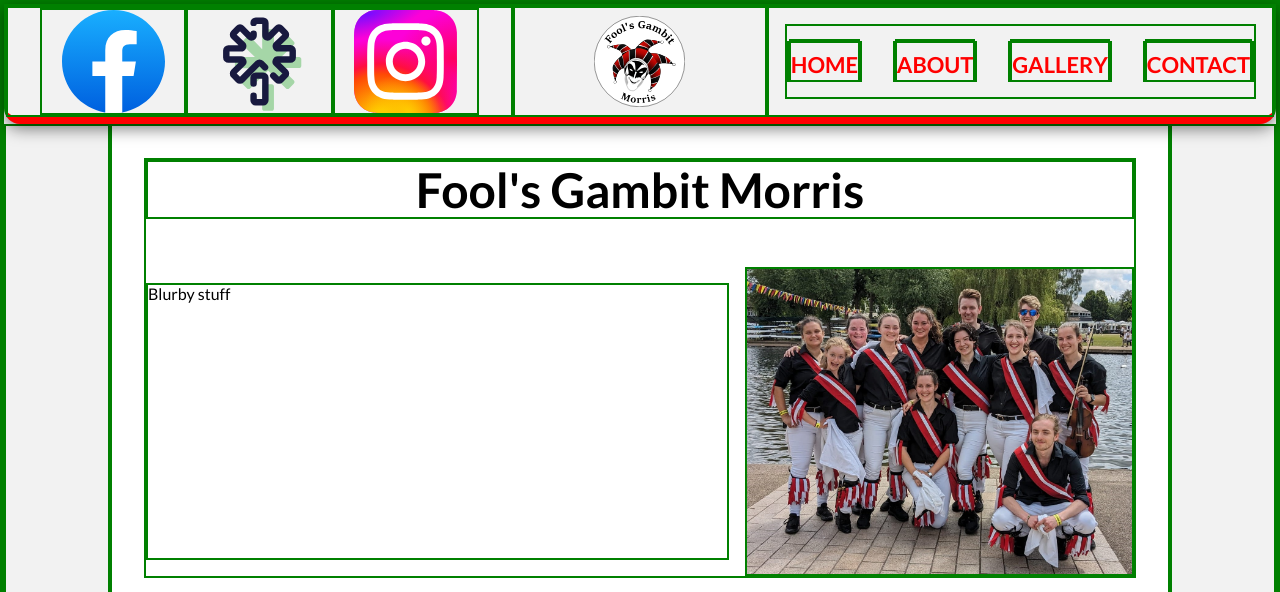
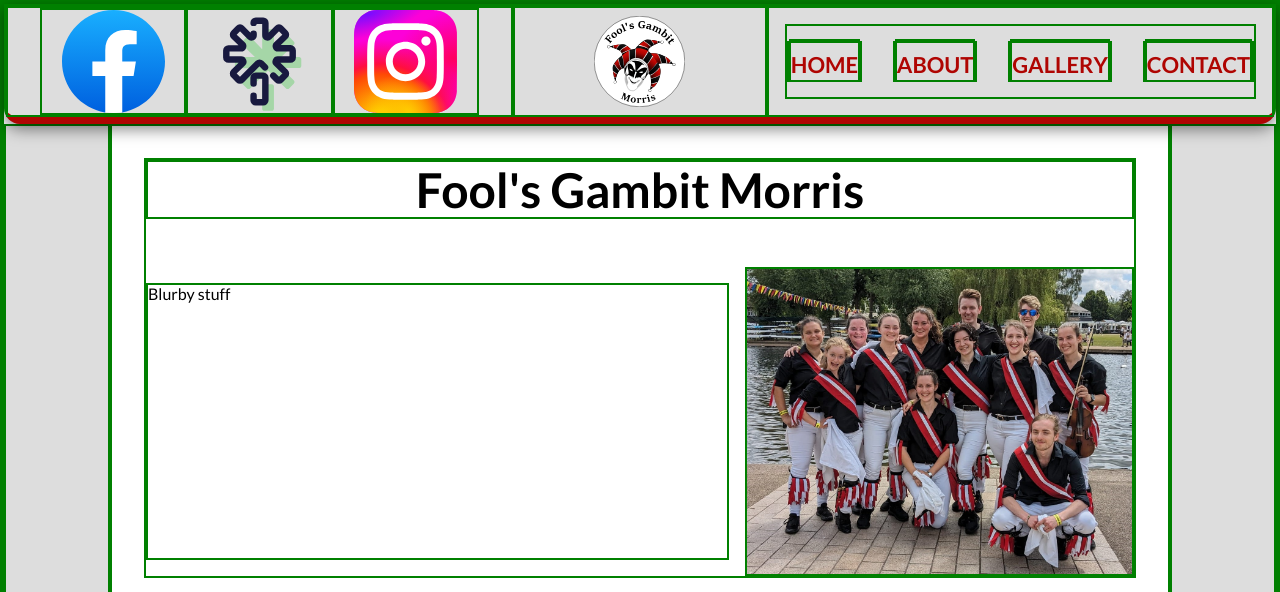
Before and after one commit to KynanPR/Fools-Website, a website: page index.html in a window 1280 px wide. Shown: the top 592 px of the page. Drawn offline with nearby package versions, Linux system fonts and the light colour scheme; files that its build step writes are made by us from their sources; a web font is replaced by a local one.

Commit message:
Updated to use proper team colours

```diff
--- a/source/styles.scss
+++ b/source/styles.scss
@@ -2,9 +2,9 @@
 @use "sass:color";
 @use "sass:list";
 
-$colour-primary: color.scale(#000, $lightness: +20%);
-$colour-secondary: color.scale(#fff, $lightness: -5%);
-$colour-highlight: red;
+$colour-primary: #171717;
+$colour-secondary: #dddddd;
+$colour-highlight: #af0502;
 $colour-debug: green;
 
 $padding__standard: 2rem;
```
